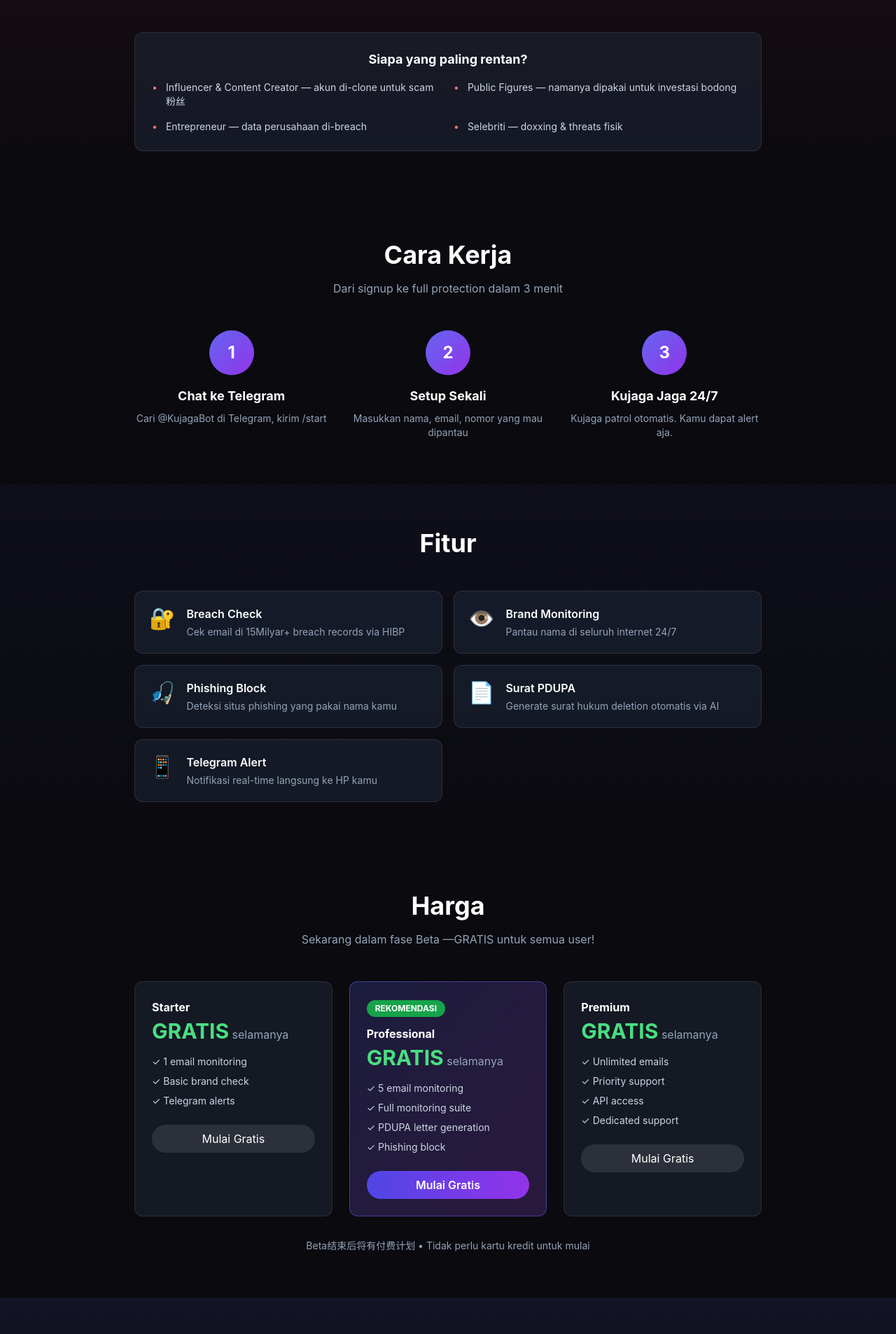
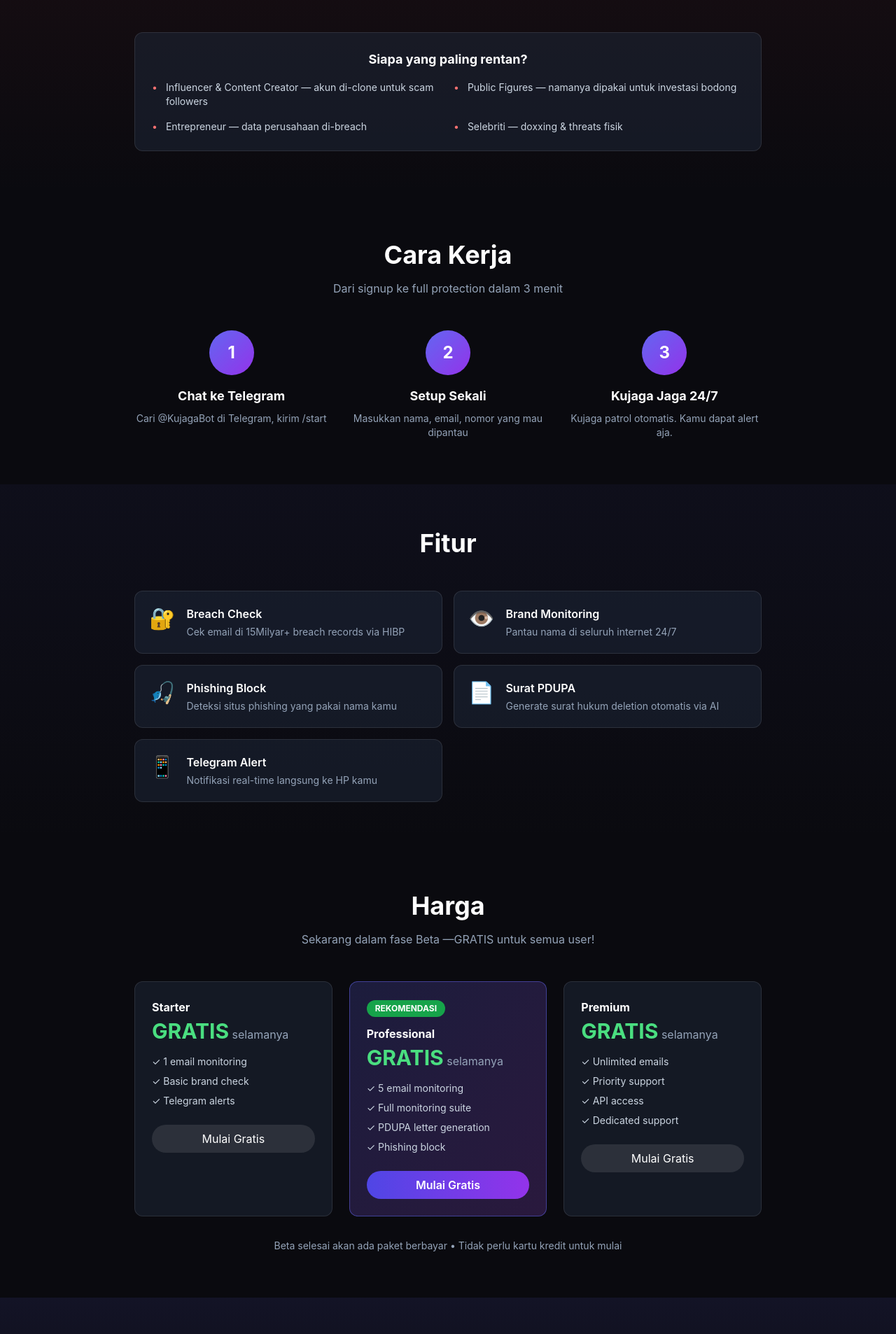
Before and after one commit to Therealratoshen/OpenClaw2026_Kujaga, a Next.js app: page / in a window 1280 px wide. Shown: the part 1034-2940 px from the top of the page at 70% size. Built offline with nearby package versions, Linux system fonts and the light colour scheme.

Commit message:
Fix: Remove Chinese text from website

```diff
--- a/app/page.tsx
+++ b/app/page.tsx
@@ -116,7 +116,7 @@ function Problem() {
           <div className="grid md:grid-cols-2 gap-4 text-sm">
             <div className="flex items-start gap-3">
               <span className="text-red-400">•</span>
-              <span className="text-slate-300">Influencer & Content Creator — akun di-clone untuk scam粉丝</span>
+              <span className="text-slate-300">Influencer & Content Creator — akun di-clone untuk scam followers</span>
             </div>
             <div className="flex items-start gap-3">
               <span className="text-red-400">•</span>
@@ -263,7 +263,7 @@ function Pricing() {
         </div>
 
         <p className="text-center text-slate-400 mt-8 text-sm">
-          Beta结束后将有付费计划 • Tidak perlu kartu kredit untuk mulai
+          Beta selesai akan ada paket berbayar • Tidak perlu kartu kredit untuk mulai
         </p>
       </div>
     </section>
```
